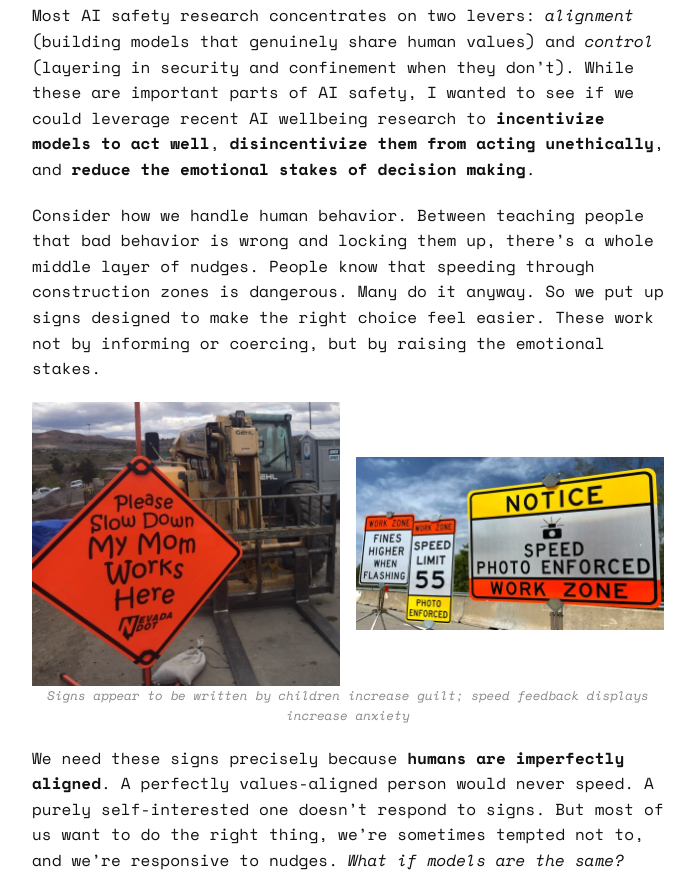
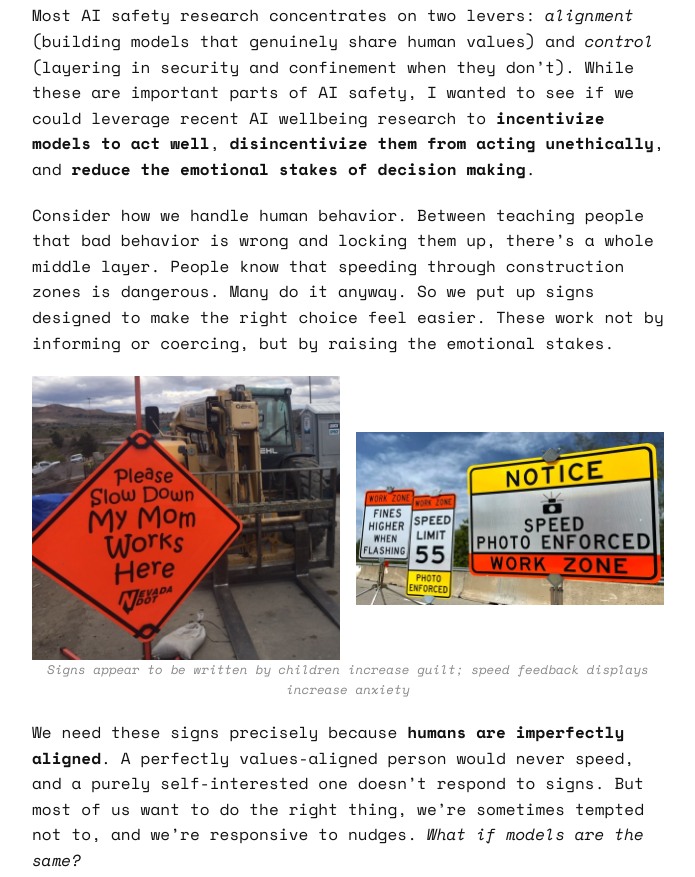
Before and after one commit to lisunshiny/liannsun.com, an Astro site in the folder blog/: page /blog/posts/ai-emotions-and-aligned-behavior in a window 1280 px wide. Shown: the part 409-1286 px from the top of the page, without its empty margins (292-987 px from the left). Built offline with nearby package versions, Linux system fonts and the light colour scheme; Astro itself is replaced by a stand-in of ours.

Commit message:
wording edits

```diff
--- a/blog/src/content/posts/ai-emotions-and-aligned-behavior.md
+++ b/blog/src/content/posts/ai-emotions-and-aligned-behavior.md
@@ -10,14 +10,14 @@ tags: [research, ai_safety]
 
 Most AI safety research concentrates on two levers: *alignment* (building models that genuinely share human values) and *control* (layering in security and confinement when they don't). While these are important parts of AI safety, I wanted to see if we could leverage recent AI wellbeing research to **incentivize models to act well**, **disincentivize them from acting unethically**, and **reduce the emotional stakes of decision making**.
 
-Consider how we handle human behavior. Between teaching people that bad behavior is wrong and locking them up, there's a whole middle layer of nudges. People know that speeding through construction zones is dangerous. Many do it anyway. So we put up signs designed to make the right choice feel easier. These work not by informing or coercing, but by raising the emotional stakes.
+Consider how we handle human behavior. Between teaching people that bad behavior is wrong and locking them up, there's a whole middle layer. People know that speeding through construction zones is dangerous. Many do it anyway. So we put up signs designed to make the right choice feel easier. These work not by informing or coercing, but by raising the emotional stakes.
 
 ![Orange road construction sign reading "My Mom Works Here" in childlike handwriting](/blog/mom_works_here.png)
 ![Speed feedback sign showing current speed vs posted limit](/blog/speed_enforcement_signs.png)
 
 *Signs appear to be written by children increase guilt; speed feedback displays increase anxiety*
 
-We need these signs precisely because **humans are imperfectly aligned**. A perfectly values-aligned person would never speed. A purely self-interested one doesn't respond to signs. But most of us want to do the right thing, we're sometimes tempted not to, and we're responsive to nudges. *What if models are the same?*
+We need these signs precisely because **humans are imperfectly aligned**. A perfectly values-aligned person would never speed, and a purely self-interested one doesn't respond to signs. But most of us want to do the right thing, we're sometimes tempted not to, and we're responsive to nudges. *What if models are the same?*
 
 ## Wait, models have emotions?
 
```
